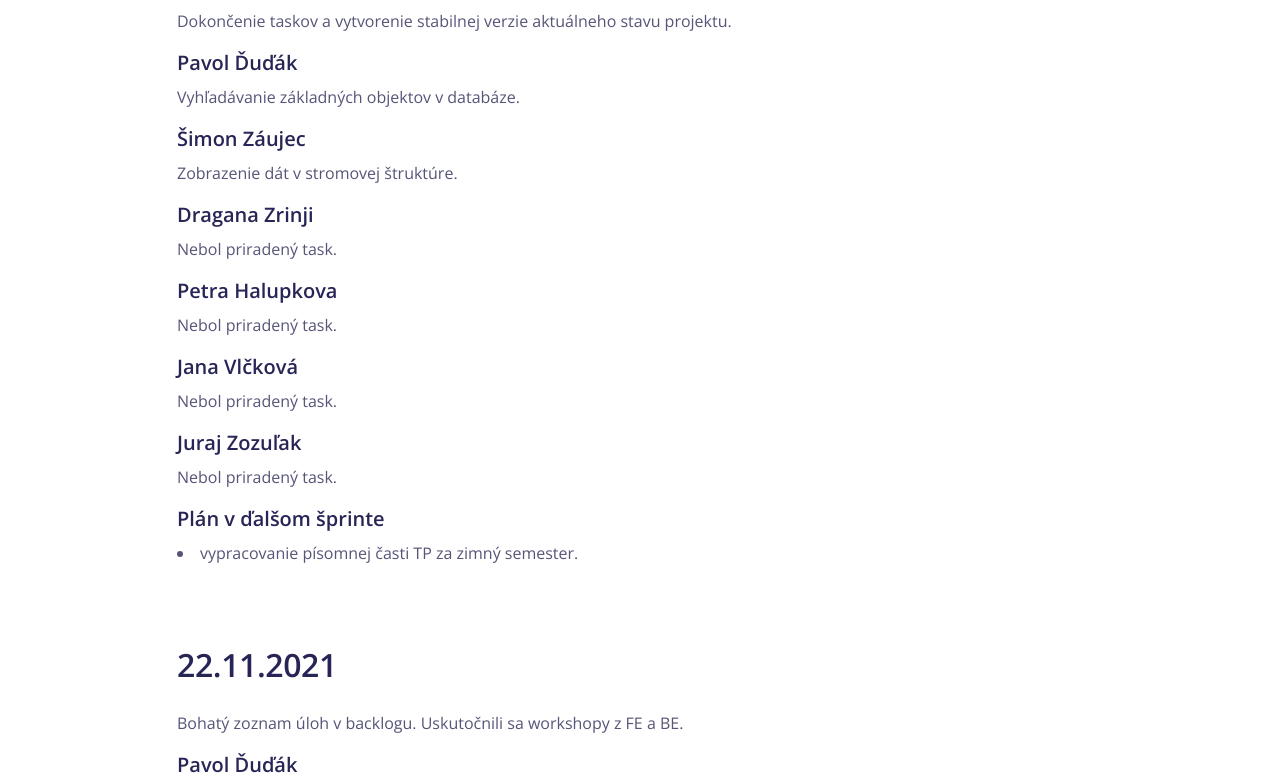
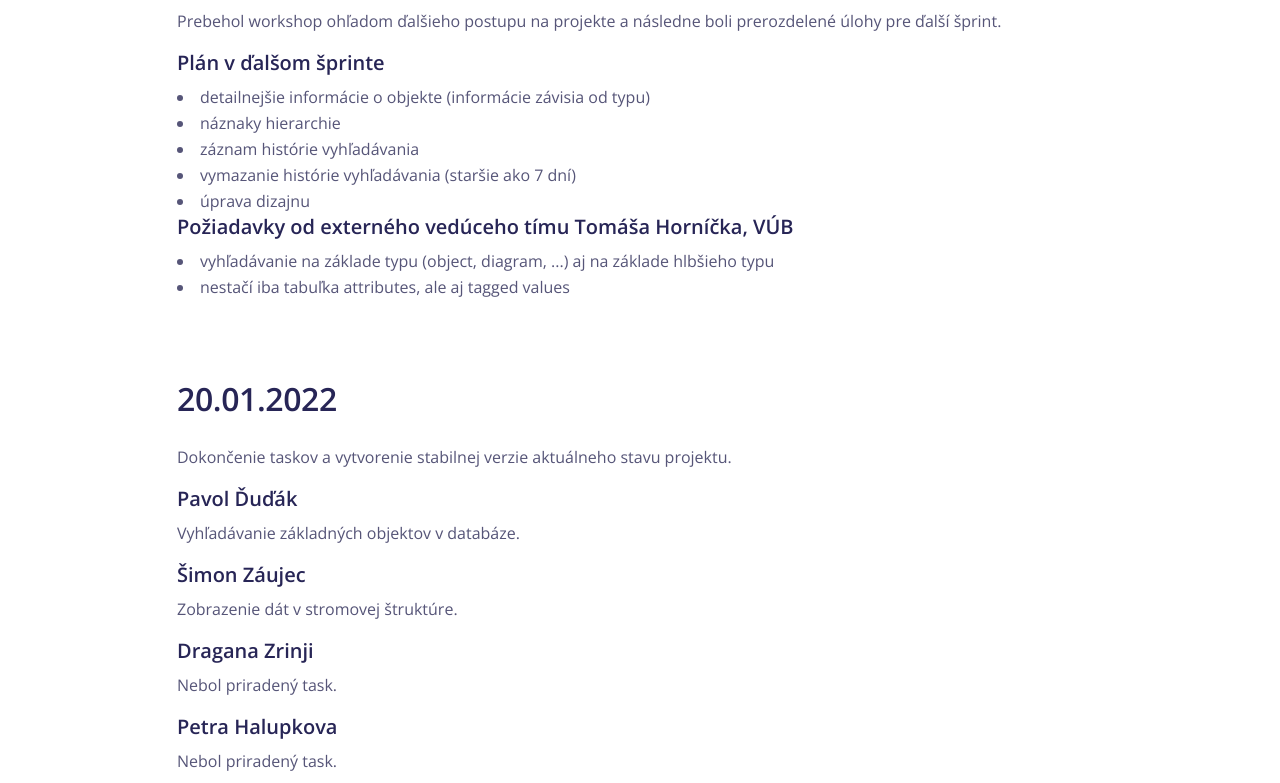
Before and after one commit to xvlckova/tp_product_page, a plain HTML site: page memos.html in a window 1280 px wide. Shown: the part 358-1141 px from the top of the page. Drawn offline with nearby package versions, Linux system fonts and the light colour scheme.

Commit message:
Add report from 04.02.2022

```diff
--- a/memos.html
+++ b/memos.html
@@ -99,6 +99,20 @@
   <div class="container">
     <div class="row">
       <div class="col-xl-10 offset-xl-1">
+        <h2 class="mb-4">04.02.2022</h2>
+        <p>Prebehol workshop ohľadom ďalšieho postupu na projekte a následne boli prerozdelené úlohy pre ďalší šprint.</p>
+        <h5>Plán v ďalšom šprinte</h5>
+        <li>detailnejšie informácie o objekte (informácie závisia od typu)</li>
+        <li>náznaky hierarchie</li>
+        <li>záznam histórie vyhľadávania</li>
+        <li>vymazanie histórie vyhľadávania (staršie ako 7 dní)</li>
+        <li>úprava dizajnu</li>
+        <h5>Požiadavky od externého vedúceho tímu Tomáša Horníčka, VÚB</h5>
+        <li>vyhľadávanie na základe typu (object, diagram, ...) aj na základe hlbšieho typu</li>
+        <li>nestačí iba tabuľka attributes, ale aj tagged values</li>
+        <br><br><br>
+
+
         <h2 class="mb-4">20.01.2022</h2>
         <p>Dokončenie taskov a vytvorenie stabilnej verzie aktuálneho stavu projektu.</p>
         <h5>Pavol Ďuďák</h5>
@@ -144,7 +158,7 @@
         <br><br><br>
 
 
-        <h2 class="mb-4">5.11.2021</h2>
+        <h2 class="mb-4">05.11.2021</h2>
         <p>Riešenie prihlasovania sa do aplikácie, čo sa úspešne podarilo.</p>
         <h5>Pavol Ďuďák</h5>
         <p>Vytváranie účtov na prihlasovanie sa cez Okta autorizačný server (tu sa napája FE aj BE, za BE je tam REST
@@ -194,7 +208,7 @@
         <li>prvé zárodky kódu</li>
         <br><br><br>
 
-        <h2 class="mb-4">8.10.2021</h2>
+        <h2 class="mb-4">08.10.2021</h2>
         <h5>Pavol Ďuďák</h5>
         <p>Návrh high-level architektúry, ktorý bol spísaný na confluence wiki.</p>
         <h5>Šimon Záujec</h5>
```
